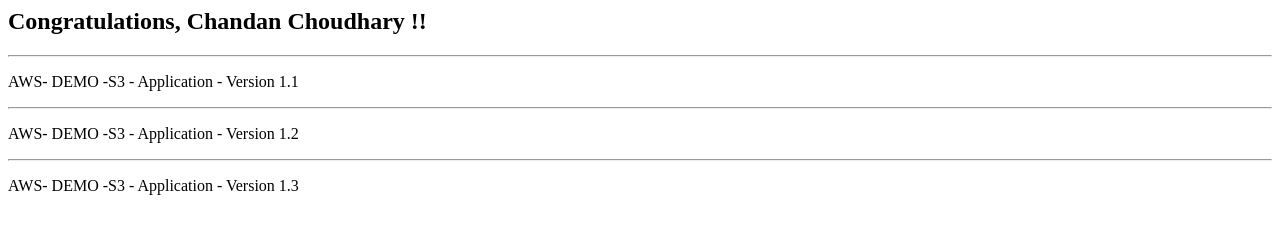
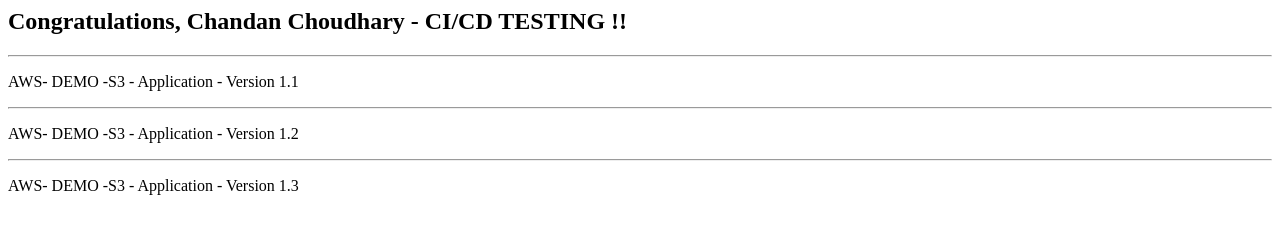
Before and after one commit to ChandanChoudhary13/Aws-Practice-Deploy-Application-S3, a plain HTML site: page Index.html in a window 1280 px wide. Drawn offline with Linux system fonts and the light colour scheme.

Commit message:
Signed-off-by: Chandan Choudhary <chandan.choudhary@thepsi.com>

```diff
--- a/Index.html
+++ b/Index.html
@@ -5,7 +5,7 @@ AWS- Demo Html File Host
 </title>
 </head>
 <body>
-<h2>Congratulations, Chandan Choudhary !!</h2>
+<h2>Congratulations, Chandan Choudhary - CI/CD TESTING !!</h2>
 <hr>
 <p>AWS- DEMO -S3 - Application - Version 1.1</p>
 <hr>
```
